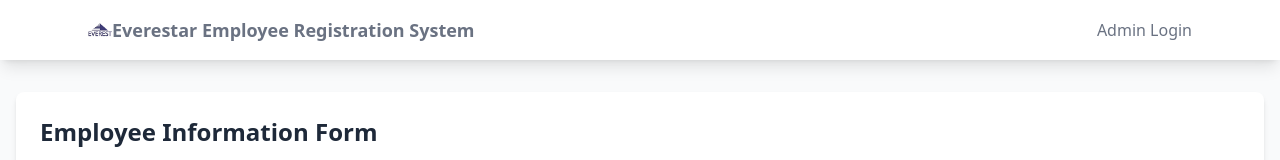
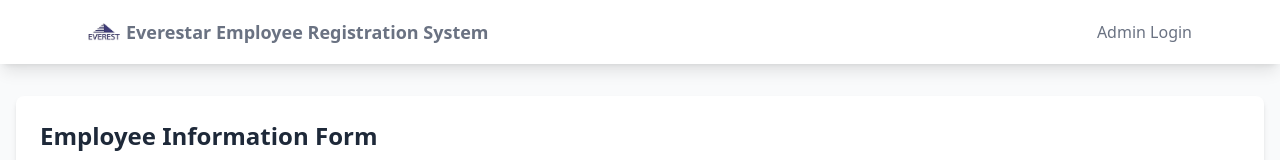
Before and after one commit to SD-026/Everest-Star, a React (Vite) app in the folder everststar/: page / in a window 1280 px wide. Shown: the top 160 px of the page. Built offline with nearby package versions, Linux system fonts and the light colour scheme.

Commit message:
image commit

```diff
--- a/everststar/src/components/Navbar.jsx
+++ b/everststar/src/components/Navbar.jsx
@@ -7,8 +7,8 @@ const Navbar = () => {
       <div className="max-w-6xl mx-auto px-4">
         <div className="flex justify-between">
           <div className="flex space-x-7">
-            <Link to="/" className="flex items-center py-4 px-2">
-            <img src={logo} alt="" className='size-6 object-contain' />
+            <Link to="/" className="flex items-center gap-x-1.5 py-4 px-2">
+            <img src={logo} alt="" className='size-8  object-contain' />
               <span className="font-semibold text-gray-500 text-lg max-md:text-sm " >
                 Everestar Employee Registration System</span>
             </Link>
```
